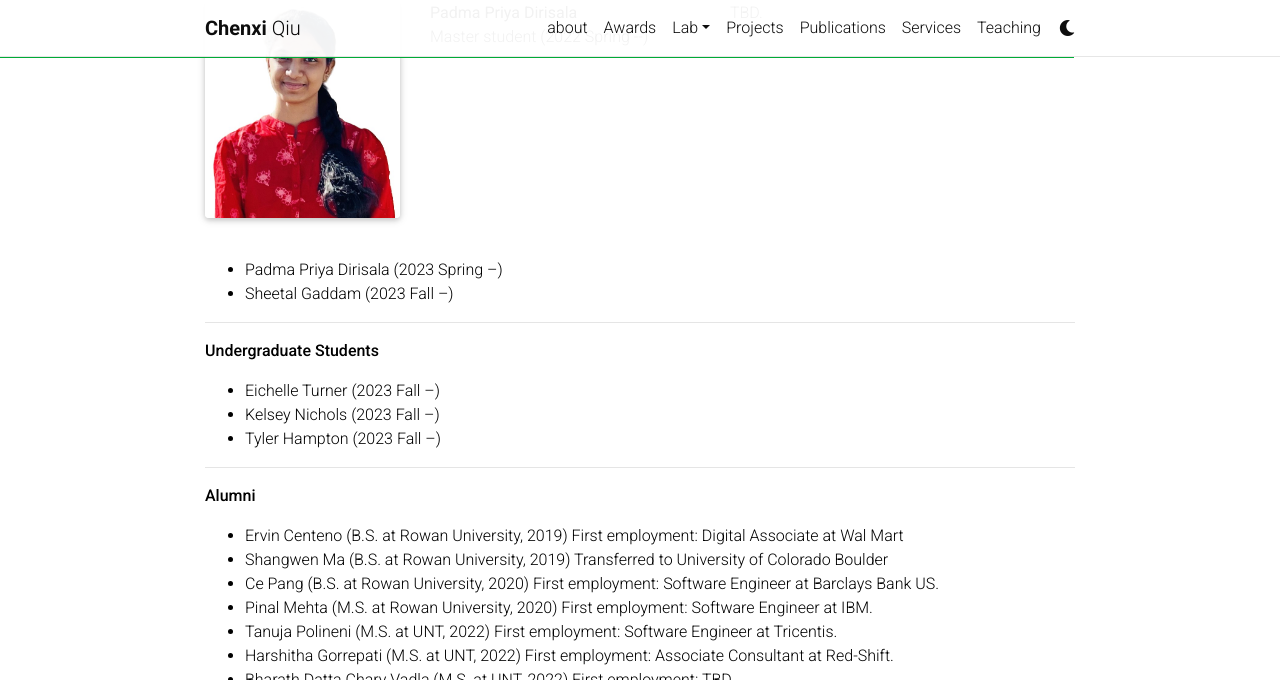
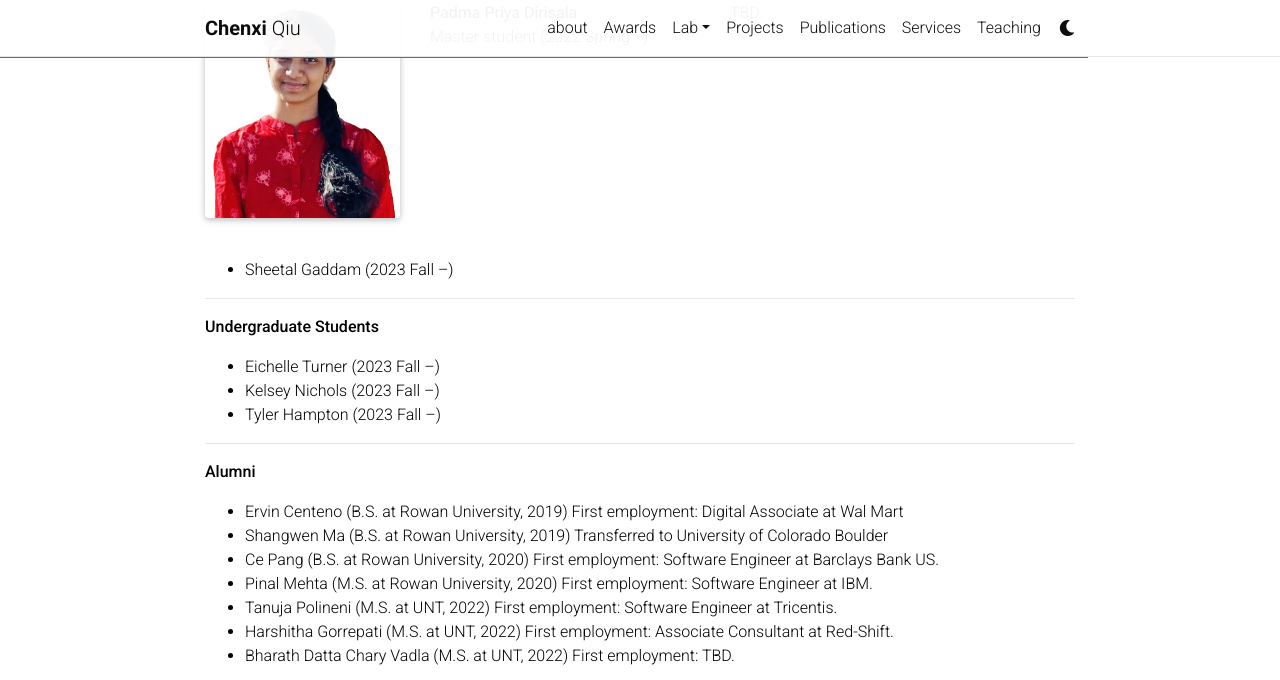
Before and after one commit to chenxiunt/chenxiunt.github.io, a Jekyll site: the page built from _pages/people.md, in a window 1280 px wide and 900 px high, scrolled down 1566 px, cut to the strip 0-680 px from the top of the window. Built offline with Jekyll 4.4.1, drawn with Linux system fonts in a browser that asks for light colours; comment, search, counter and statistics services are not loaded; a style sheet for code colours, icons or effects is not loaded.

Commit message:
Update people.md

```diff
--- a/_pages/people.md
+++ b/_pages/people.md
@@ -105,7 +105,6 @@ I am fortunate to work with several bright students:
 </div>
 <br>
 
-* Padma Priya Dirisala (2023 Spring --)
 * Sheetal Gaddam (2023 Fall --)
 
 -----------------------
```
